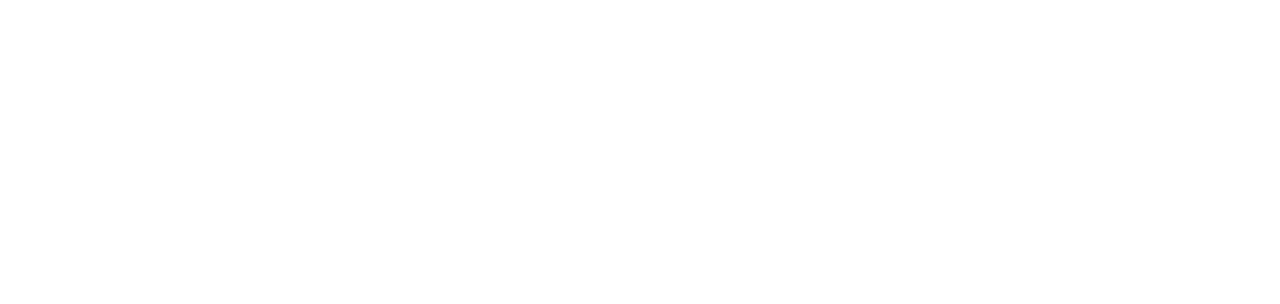
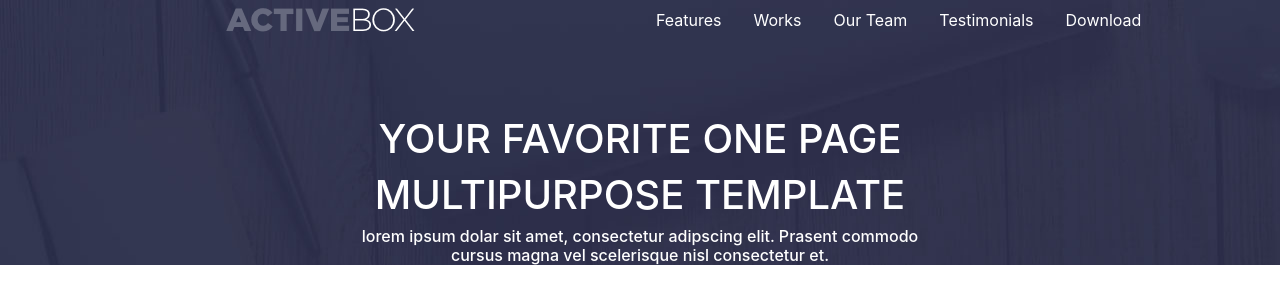
Before and after one commit to SurbhiSinha59/project1, a plain HTML site: page html-css/file1.html in a window 1280 px wide. Drawn offline with nearby package versions, Linux system fonts and the light colour scheme; files whose address does not match are found by name.

Commit message:
created the layout of banner

```diff
--- a/html-css/file1.css
+++ b/html-css/file1.css
@@ -20,3 +20,9 @@
 .nav-link {
   color: white;
 }
+.banner-content {
+  padding-top: 75px;
+
+  margin-left: 350px;
+  margin-right: 350px;
+}
--- a/html-css/file1.html
+++ b/html-css/file1.html
@@ -55,6 +55,14 @@
           <a class="nav-link" href="#">Download</a>
         </li>
       </ul>
+      <div class="banner-content">
+        <h1>YOUR FAVORITE ONE PAGE</h1>
+        <h1>MULTIPURPOSE TEMPLATE</h1>
+        <h6>
+          lorem ipsum dolar sit amet, consectetur adipscing elit. Prasent
+          commodo cursus magna vel scelerisque nisl consectetur et.
+        </h6>
+      </div>
     </div>
   </body>
 </html>
```
Also changed, not shown: images/banner.jpg (added), images/logo.png (added), images/work-1.jpg (added), images/work-2.jpg (added), images/work-3.jpg (added), images/work-4.jpg (added), images/work-5.jpg (added), images/work-6.jpg (added), images/work-7.jpg (added), images/work-8.jpg (added).
